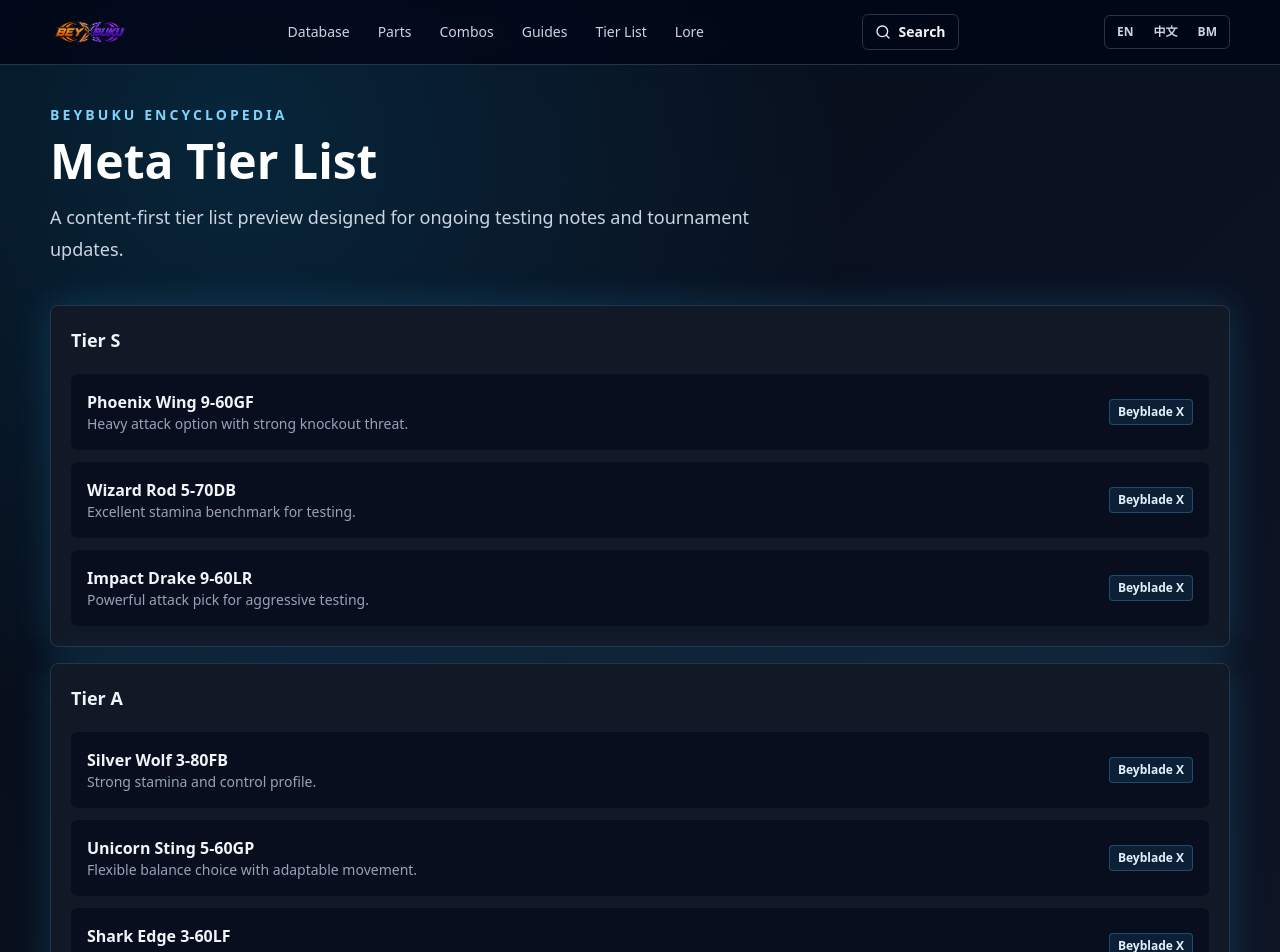
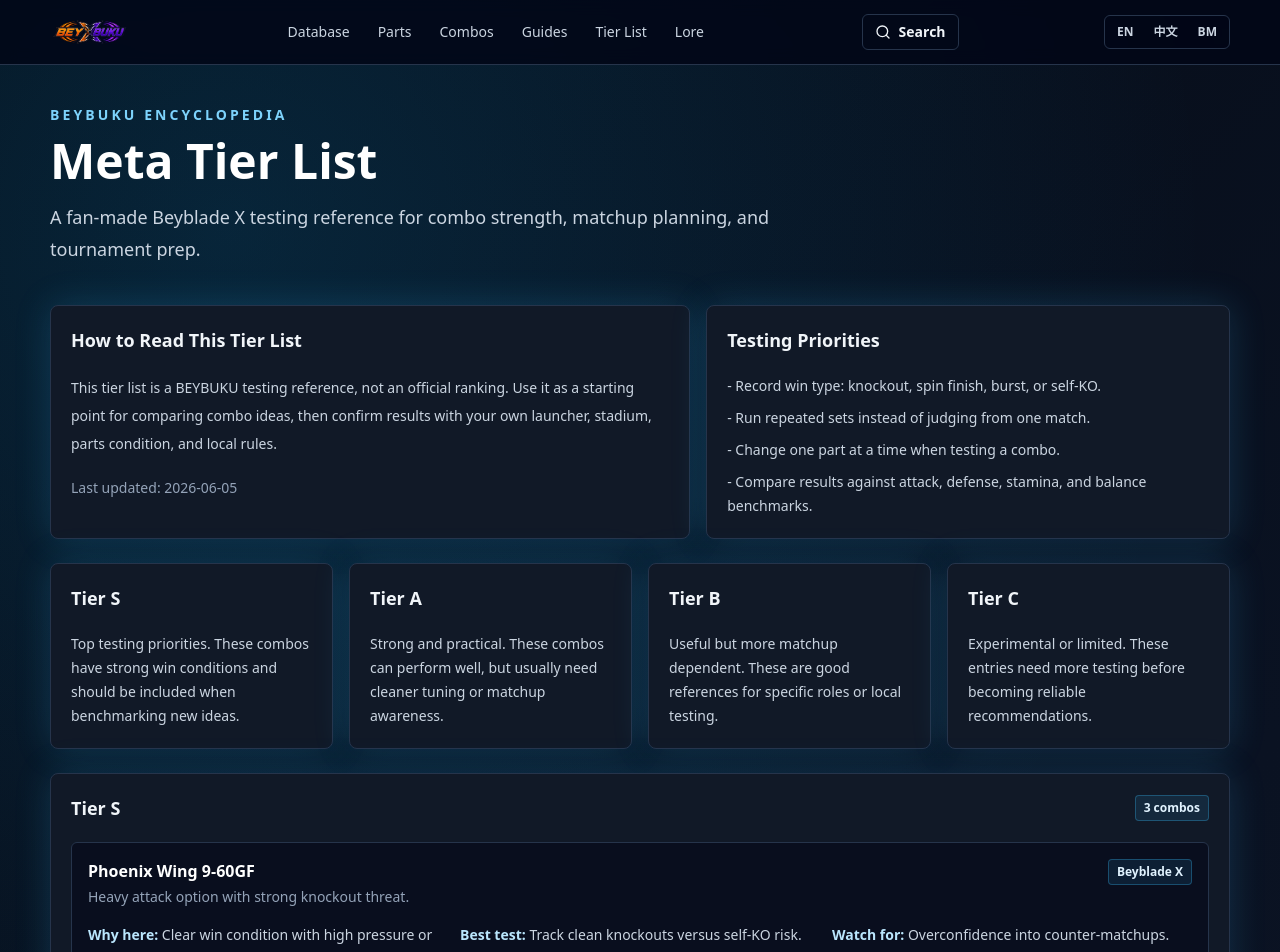
Before and after one commit to joelchia97/beyverse, a Next.js app: page /tier-list in a window 1280 px wide. Shown: the top 952 px of the page. Built offline with nearby package versions, Linux system fonts and the light colour scheme; no server answers; the database is empty.

Commit message:
Enhance meta tier list page

```diff
--- a/app/tier-list/page.tsx
+++ b/app/tier-list/page.tsx
@@ -1,8 +1,10 @@
 import type { Metadata } from "next";
+import Link from "next/link";
 import { PageHeading } from "@/components/page-heading";
 import { Badge } from "@/components/ui/badge";
 import { Card, CardContent, CardHeader, CardTitle } from "@/components/ui/card";
 import { getTierList } from "@/lib/content";
+import { siteConfig } from "@/lib/seo";
 
 export const metadata: Metadata = {
   title: "Meta Tier List",
@@ -12,27 +14,140 @@
 export default async function TierListPage() {
   const tierList = await getTierList();
   const tiers = ["S", "A", "B", "C"] as const;
+  const updatedAt = "2026-06-05";
+  const structuredData = {
+    "@context": "https://schema.org",
+    "@type": "ItemList",
+    name: "BEYBUKU Beyblade X Meta Tier List",
+    description: metadata.description,
+    url: `${siteConfig.url}/tier-list`,
+    dateModified: updatedAt,
+    itemListElement: tierList.map((item, index) => ({
+      "@type": "ListItem",
+      position: index + 1,
+      name: item.name,
+      description: `${item.tier} Tier - ${item.notes}`
+    }))
+  };
+
   return (
     <main>
-      <PageHeading title="Meta Tier List" description="A content-first tier list preview designed for ongoing testing notes and tournament updates." />
-      <section className="container-page grid gap-4">
+      <script type="application/ld+json" dangerouslySetInnerHTML={{ __html: JSON.stringify(structuredData) }} />
+      <PageHeading title="Meta Tier List" description="A fan-made Beyblade X testing reference for combo strength, matchup planning, and tournament prep." />
+      <section className="container-page grid gap-6">
+        <div className="grid gap-4 lg:grid-cols-[1.1fr_0.9fr]">
+          <Card>
+            <CardHeader><CardTitle>How to Read This Tier List</CardTitle></CardHeader>
+            <CardContent className="space-y-4 text-sm leading-7 text-slate-300">
+              <p>This tier list is a BEYBUKU testing reference, not an official ranking. Use it as a starting point for comparing combo ideas, then confirm results with your own launcher, stadium, parts condition, and local rules.</p>
+              <p className="text-slate-400">Last updated: {updatedAt}</p>
+            </CardContent>
+          </Card>
+          <Card>
+            <CardHeader><CardTitle>Testing Priorities</CardTitle></CardHeader>
+            <CardContent>
+              <ul className="grid gap-2 text-sm leading-6 text-slate-300">
+                <li>- Record win type: knockout, spin finish, burst, or self-KO.</li>
+                <li>- Run repeated sets instead of judging from one match.</li>
+                <li>- Change one part at a time when testing a combo.</li>
+                <li>- Compare results against attack, defense, stamina, and balance benchmarks.</li>
+              </ul>
+            </CardContent>
+          </Card>
+        </div>
+        <div className="grid gap-4 md:grid-cols-4">
+          {tiers.map((tier) => (
+            <Card key={`definition-${tier}`}>
+              <CardHeader><CardTitle>Tier {tier}</CardTitle></CardHeader>
+              <CardContent><p className="text-sm leading-6 text-slate-300">{tierDescriptions[tier]}</p></CardContent>
+            </Card>
+          ))}
+        </div>
         {tiers.map((tier) => (
           <Card key={tier}>
-            <CardHeader><CardTitle>Tier {tier}</CardTitle></CardHeader>
+            <CardHeader>
+              <div className="flex flex-wrap items-center justify-between gap-3">
+                <CardTitle>Tier {tier}</CardTitle>
+                <Badge>{tierList.filter((item) => item.tier === tier).length} combos</Badge>
+              </div>
+            </CardHeader>
             <CardContent className="grid gap-3">
               {tierList.filter((item) => item.tier === tier).map((item) => (
-                <div key={item.id} className="flex flex-col gap-2 rounded-md bg-slate-950/55 p-4 md:flex-row md:items-center md:justify-between">
-                  <div>
-                    <p className="font-bold">{item.name}</p>
-                    <p className="text-sm text-slate-400">{item.notes}</p>
+                <div key={item.id} className="rounded-md border bg-slate-950/55 p-4">
+                  <div className="flex flex-col gap-2 md:flex-row md:items-start md:justify-between">
+                    <div>
+                      <p className="font-bold text-white">{item.name}</p>
+                      <p className="mt-1 text-sm text-slate-400">{item.notes}</p>
+                    </div>
+                    <Badge>{item.format}</Badge>
                   </div>
-                  <Badge>{item.format}</Badge>
+                  <div className="mt-4 grid gap-3 text-sm leading-6 text-slate-300 md:grid-cols-3">
+                    <p><span className="font-semibold text-sky-200">Why here:</span> {tierReason(tier)}</p>
+                    <p><span className="font-semibold text-sky-200">Best test:</span> {testPlanFor(item.name)}</p>
+                    <p><span className="font-semibold text-sky-200">Watch for:</span> {riskFor(tier)}</p>
+                  </div>
                 </div>
               ))}
+              {tierList.filter((item) => item.tier === tier).length === 0 ? (
+                <p className="rounded-md border border-dashed border-slate-700 p-4 text-sm text-slate-500">No current entries. This tier is reserved for future testing notes.</p>
+              ) : null}
             </CardContent>
           </Card>
         ))}
+        <Card>
+          <CardHeader><CardTitle>Related Reading</CardTitle></CardHeader>
+          <CardContent className="grid gap-3 md:grid-cols-3">
+            <GuideLink href="/guides/how-to-test-beyblade-combos" title="How to Test Combos" />
+            <GuideLink href="/guides/attack-defense-stamina-balance-types" title="Types Explained" />
+            <GuideLink href="/guides/ratchet-height-guide" title="Ratchet Height Guide" />
+          </CardContent>
+        </Card>
       </section>
     </main>
   );
 }
+
+const tierDescriptions = {
+  S: "Top testing priorities. These combos have strong win conditions and should be included when benchmarking new ideas.",
+  A: "Strong and practical. These combos can perform well, but usually need cleaner tuning or matchup awareness.",
+  B: "Useful but more matchup dependent. These are good references for specific roles or local testing.",
+  C: "Experimental or limited. These entries need more testing before becoming reliable recommendations."
+};
+
+function tierReason(tier: "S" | "A" | "B" | "C") {
+  return {
+    S: "Clear win condition with high pressure or strong consistency.",
+    A: "Reliable enough to test seriously, but not always universal.",
+    B: "Can work, but matchup and launch quality matter heavily.",
+    C: "Needs more proof before it becomes a stable recommendation."
+  }[tier];
+}
+
+function riskFor(tier: "S" | "A" | "B" | "C") {
+  return {
+    S: "Overconfidence into counter-matchups.",
+    A: "Losing value if tuned too generally.",
+    B: "Poor results outside its preferred matchup.",
+    C: "Inconsistent performance across repeated sets."
+  }[tier];
+}
+
+function testPlanFor(name: string) {
+  if (name.toLowerCase().includes("rod") || name.toLowerCase().includes("wolf") || name.toLowerCase().includes("arrow")) {
+    return "Run stamina benchmark sets against heavy attack.";
+  }
+
+  if (name.toLowerCase().includes("phoenix") || name.toLowerCase().includes("shark") || name.toLowerCase().includes("drake")) {
+    return "Track clean knockouts versus self-KO risk.";
+  }
+
+  return "Run mixed matchup sets and record win condition.";
+}
+
+function GuideLink({ href, title }: { href: string; title: string }) {
+  return (
+    <Link href={href} className="rounded-md border bg-slate-950/45 p-4 font-semibold text-white transition hover:border-sky-400/60 hover:bg-slate-900">
+      {title}
+    </Link>
+  );
+}
```
